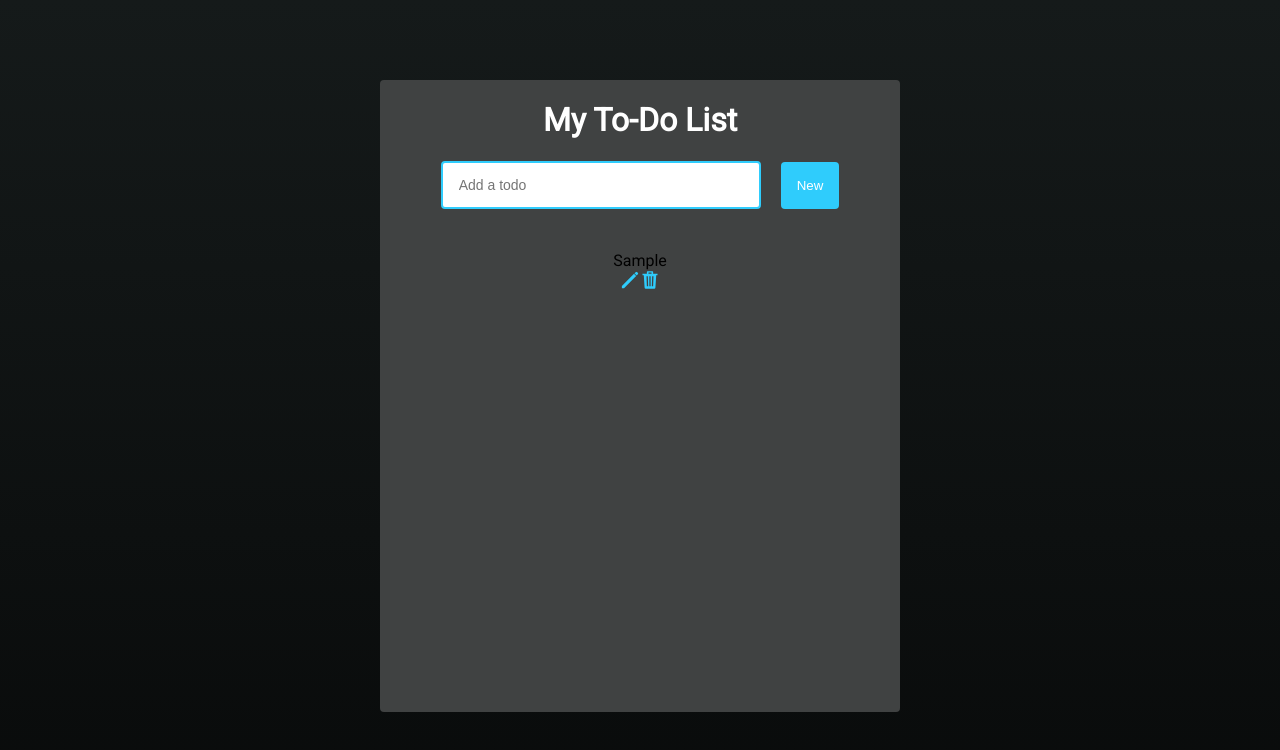
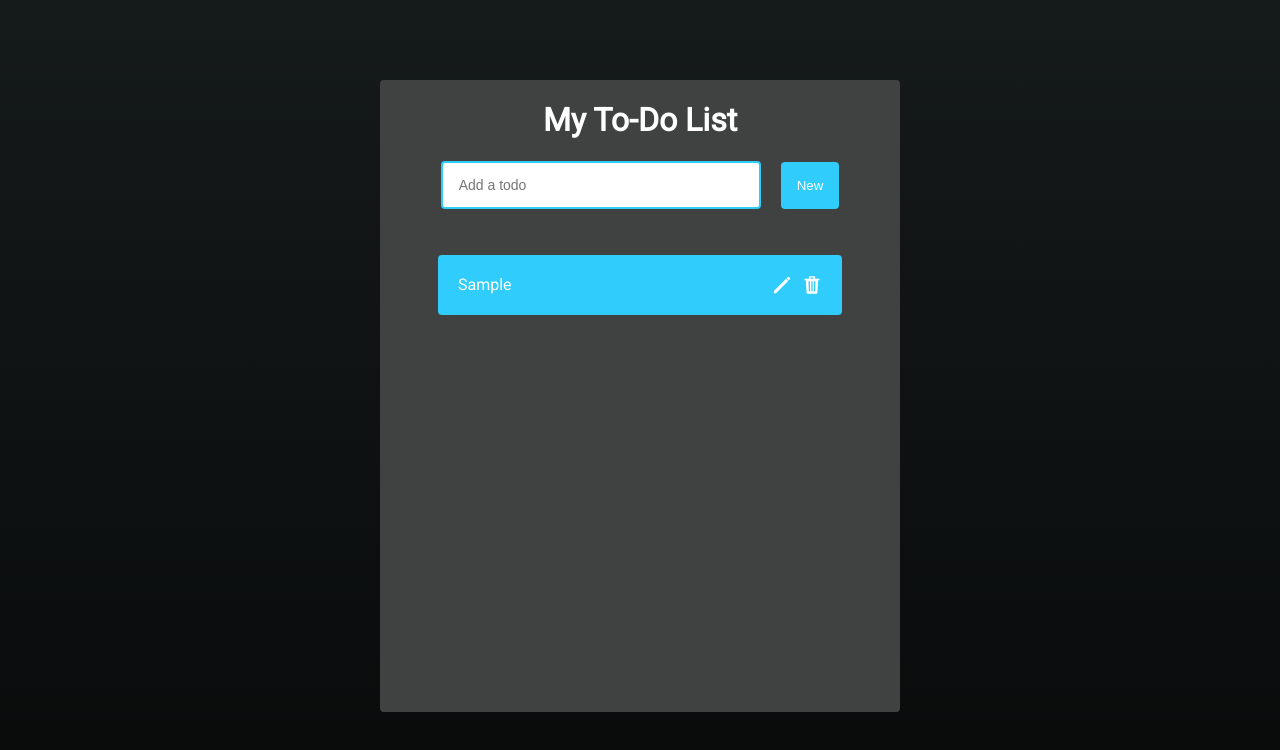
Before and after one commit to bryanryu1/rapptrTest, a React (Create React App) app: page /todo in a window 1280 px wide. Both pictures are taken after typing "Sample" into the empty fields and a click on the button "New". Shown: the top 750 px of the page. Built offline with nearby package versions, Linux system fonts and the light colour scheme.

Commit message:
finish styling of todo form

```diff
--- a/public/style.css
+++ b/public/style.css
@@ -115,10 +115,6 @@ input {
   color: black;
 }
 
-/* .addTodo.edit{
-  border: 2px solid red;
-} */
-
 .addTodoButton {
   padding: 16px;
   margin-left: 20px;
@@ -127,6 +123,28 @@ input {
   cursor: pointer;
   outline: none;
   background: #2fccfc;
-  color: #fff;
+  color: white;
   text-transform: capitalize;
 }
+
+.todoRow{
+  display: flex;
+  justify-content: space-between;
+  align-items: center;
+  margin: 4px auto;
+  color: white;
+  background: #2fccfc;
+  padding: 20px;
+  border-radius: 4px;
+  width: 70%;
+}
+
+.icons{
+  display: flex;
+  align-items: center;
+  cursor: pointer;
+}
+
+.deleteIcon{
+  margin-left: 10px;
+}
--- a/src/todoItem.js
+++ b/src/todoItem.js
@@ -24,7 +24,7 @@ function TodoItem({ todos, completeTodo, removeTodo, updateTodo }) {
 
   return todos.map((todo, index) => (
     <div
-      className={todo.isComplete ? "todoComplete" : "todoRow"}
+      className={todo.isComplete ? "todoRow complete" : "todoRow"}
       ley={index}
     >
       <div key={todo.id} onClick={() => completeTodo(todo.id)}>
@@ -33,12 +33,13 @@ function TodoItem({ todos, completeTodo, removeTodo, updateTodo }) {
       <div className="icons">
         <IoPencilSharp
           size={20}
-          color={"#2fccfc"}
+          color={"white"}
           onClick={() => setEdit({ id: todo.id, value: todo.text })}
+          className="editIcon"
         />
         <IoTrashSharp
           size={20}
-          color={"#2fccfc"}
+          color={"white"}
           onClick={() => removeTodo(todo.id)}
           className="deleteIcon"
         />
```
